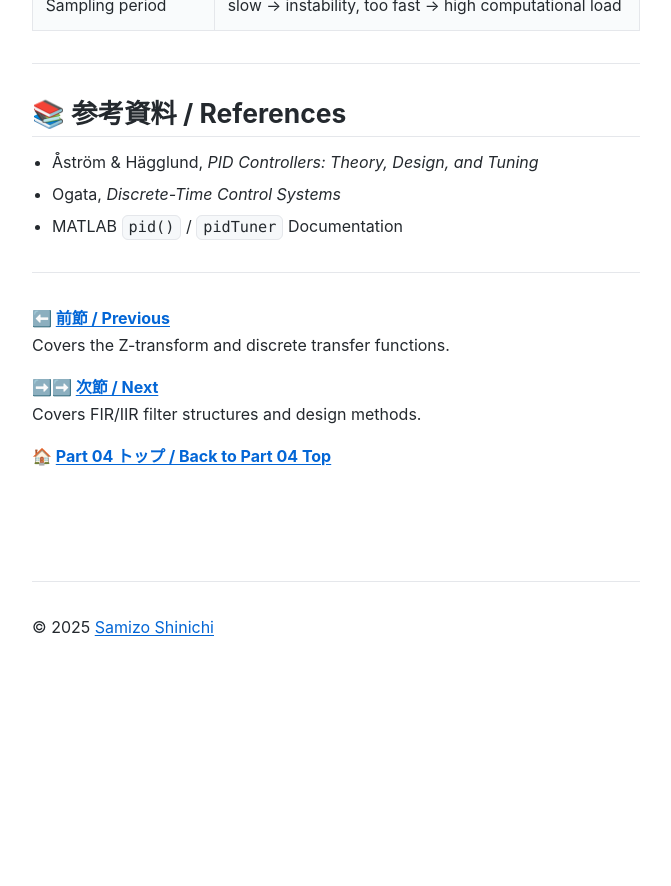
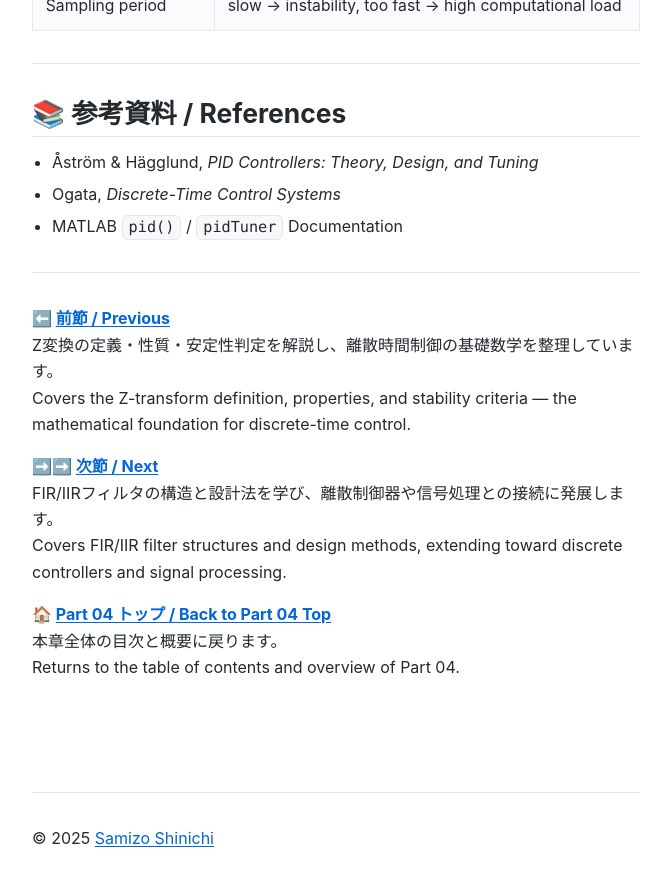
Before and after one commit to Samizo-AITL/EduController, a Jekyll site: the page built from part04_digital/theory/03_digital_pid.md, in a window 1280 px wide and 900 px high, scrolled down 2910 px. Shown: the top 886 px of the window, without its empty margins (304-975 px from the left). Built offline with Jekyll 4.4.1, drawn with Linux system fonts in a browser that asks for light colours; before the commit the page ends 3599 px from its top, so only the background shows below that.

Commit message:
Update 03_digital_pid.md

```diff
--- a/part04_digital/theory/03_digital_pid.md
+++ b/part04_digital/theory/03_digital_pid.md
@@ -118,9 +118,13 @@ $$
 ---
 
 **⬅️ [前節 / Previous](https://samizo-aitl.github.io/EduController/part04_digital/theory/02_z_transform.html)**
-Covers the Z-transform and discrete transfer functions.
+Z変換の定義・性質・安定性判定を解説し、離散時間制御の基礎数学を整理しています。
+Covers the Z-transform definition, properties, and stability criteria — the mathematical foundation for discrete-time control.
 
 **➡️➡️ [次節 / Next](https://samizo-aitl.github.io/EduController/part04_digital/theory/04_fir_iir_filter.html)**
-Covers FIR/IIR filter structures and design methods.
+FIR/IIRフィルタの構造と設計法を学び、離散制御器や信号処理との接続に発展します。
+Covers FIR/IIR filter structures and design methods, extending toward discrete controllers and signal processing.
 
 **🏠 [Part 04 トップ / Back to Part 04 Top](https://samizo-aitl.github.io/EduController/part04_digital/)**
+本章全体の目次と概要に戻ります。
+Returns to the table of contents and overview of Part 04.
```
